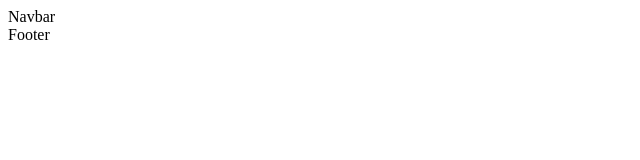
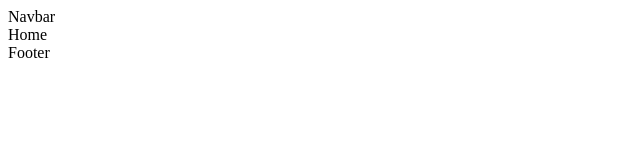
Before and after one commit to infoshareacademy/jfddr6-team-kanuni-team, a React (Create React App) app: page / in a window 1280 px wide. Shown: the top 160 px of the page, without its empty margins (0-640 px from the left). Built offline with nearby package versions, Linux system fonts and the light colour scheme.

Commit message:
Add Home and UserDashboard components. Create basic routing

```diff
--- a/package.json
+++ b/package.json
@@ -8,6 +8,7 @@
     "@testing-library/user-event": "^13.5.0",
     "react": "^18.1.0",
     "react-dom": "^18.1.0",
+    "react-router-dom": "^6.3.0",
     "react-scripts": "5.0.1",
     "web-vitals": "^2.1.4"
   },
--- a/src/App.js
+++ b/src/App.js
@@ -1,10 +1,19 @@
 import Footer from "./components/Footer";
+import Home from "./components/Home";
+import UserDashboard from "./components/UserDashboard";
 import Navbar from "./components/Navbar";
+import { BrowserRouter, Route, Routes } from "react-router-dom";
 
 function App() {
   return (
     <div>
       <Navbar />
+      <BrowserRouter>
+        <Routes>
+          <Route path="/" element={<Home />} />
+          <Route path="/userdashboard" element={<UserDashboard />} />
+        </Routes>
+      </BrowserRouter>
       <Footer />
     </div>
   );
--- /dev/null
+++ b/src/components/Home.js
@@ -0,0 +1,6 @@
+const Home = () => {
+  return <div>Home</div>;
+};
+
+export default Home;
+<div>Home</div>;
--- /dev/null
+++ b/src/components/UserDashboard.js
@@ -0,0 +1,5 @@
+const UserDashboard = () => {
+  return <div>User Dashboard</div>;
+};
+
+export default UserDashboard;
```
Also changed, not shown: 1 other file (tests, documents, lock files or other folders).
